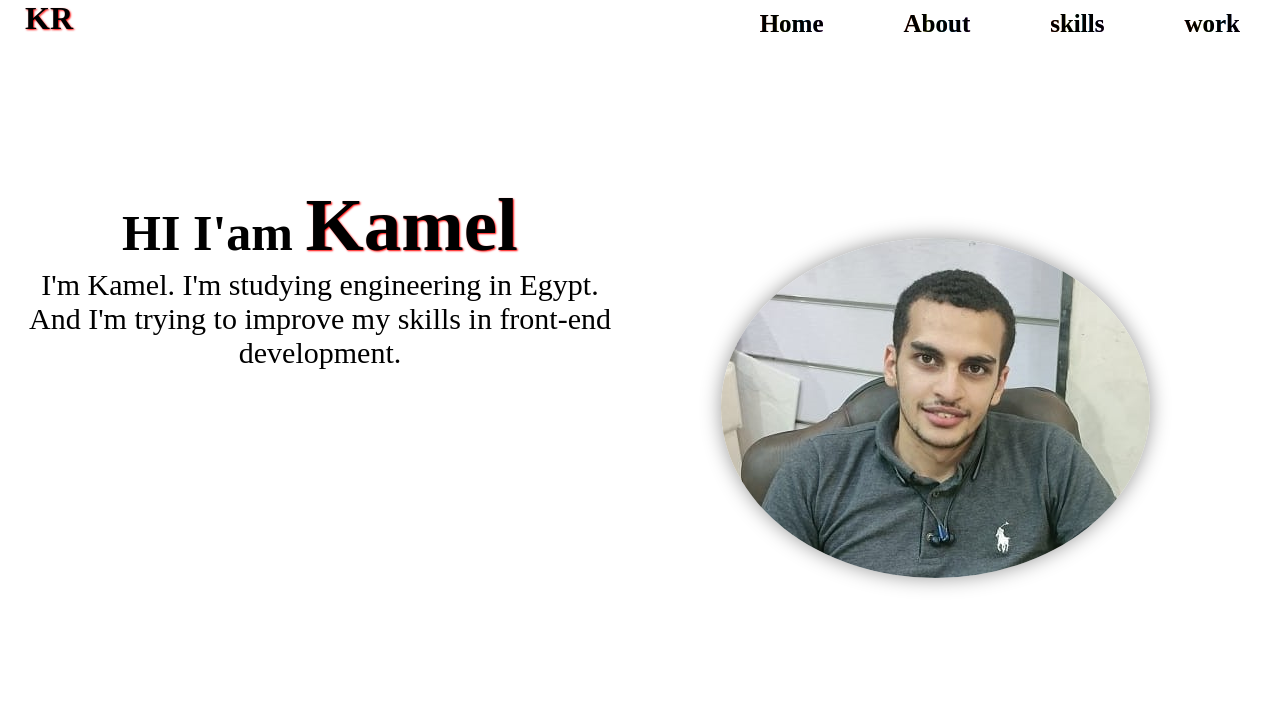
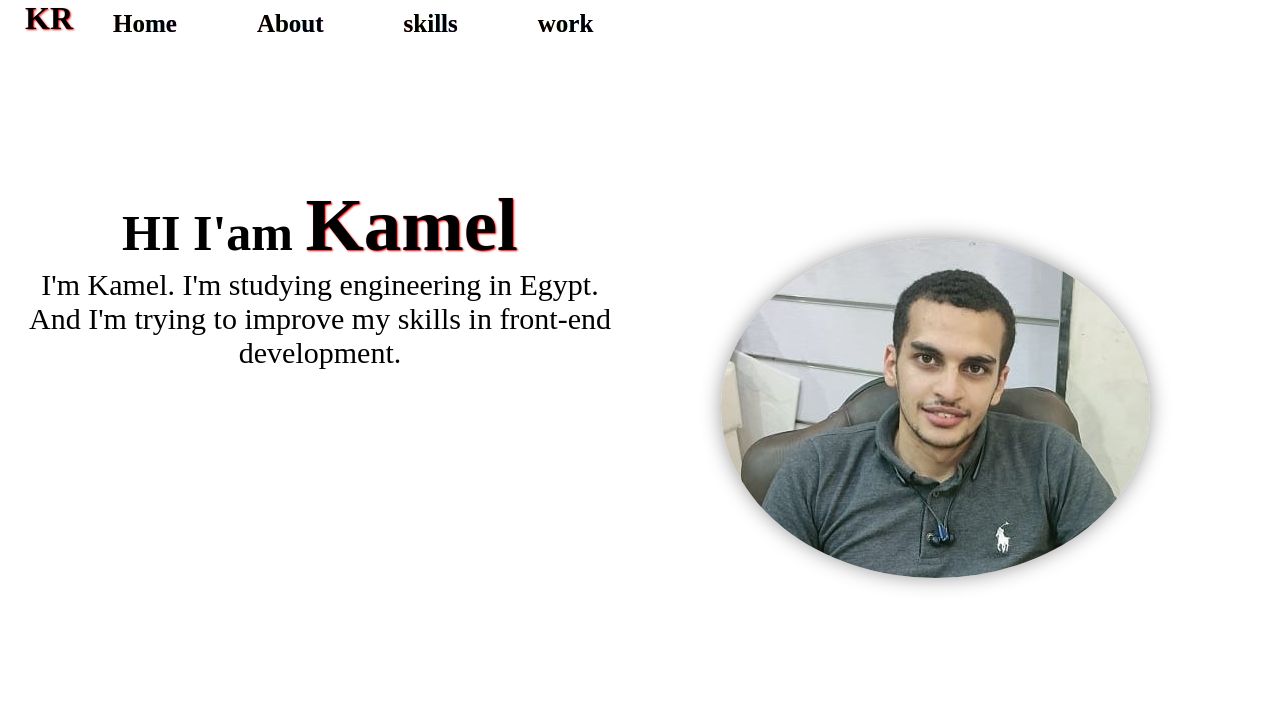
Before and after one commit to K-AlRashedy/Portfolio, a plain HTML site: page index.html in a window 1280 px wide. Shown: the top 724 px of the page. Drawn offline with nearby package versions, Linux system fonts and the light colour scheme.

Commit message:
Update home.css

```diff
--- a/css/home.css
+++ b/css/home.css
@@ -11,7 +11,7 @@ body {
 header {
     display: flex;
     width: 100%;
-    justify-content: space-between;
+    justify-content: space-evently;
     position: sticky;
     top: 0;
     left: 0;
```
